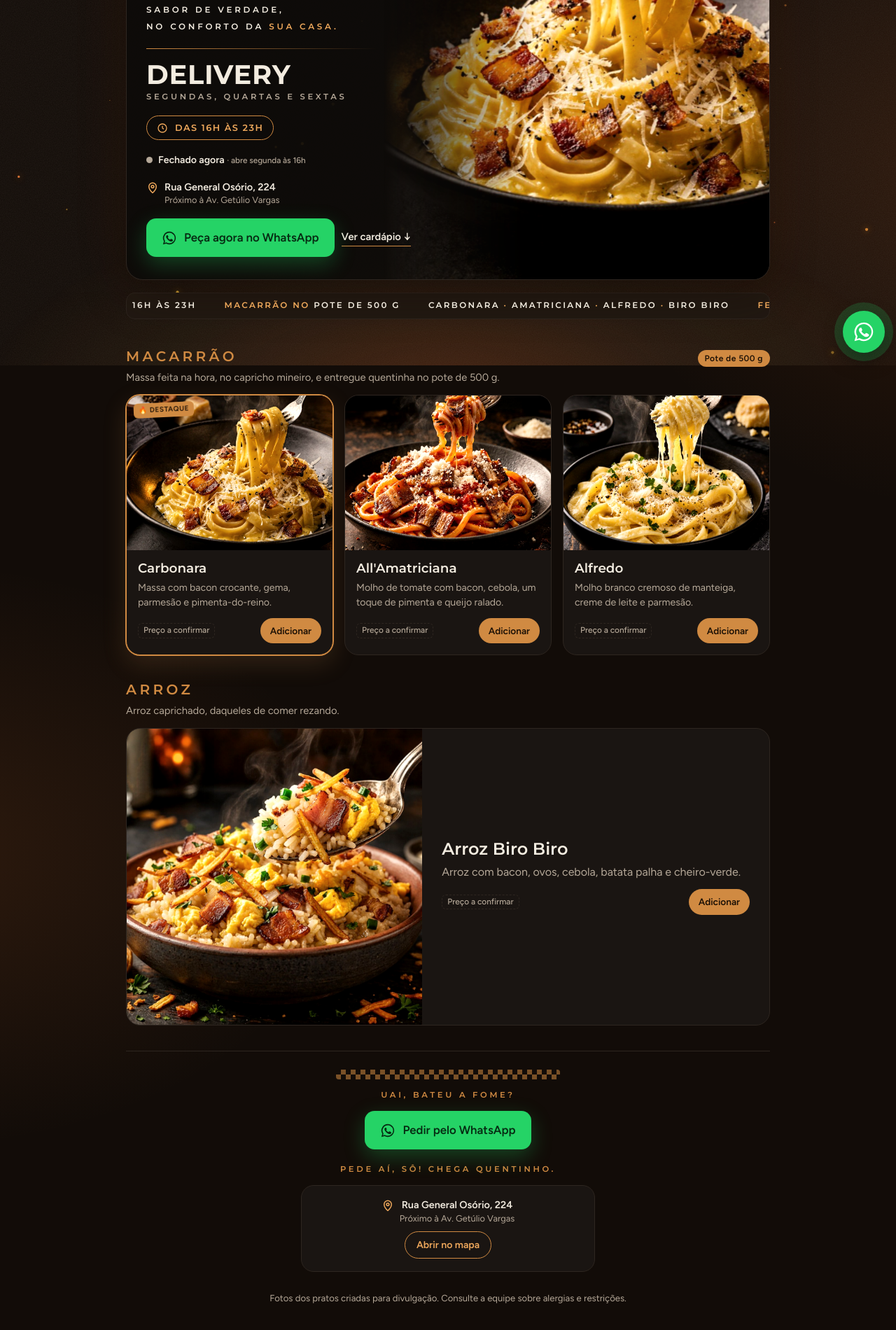
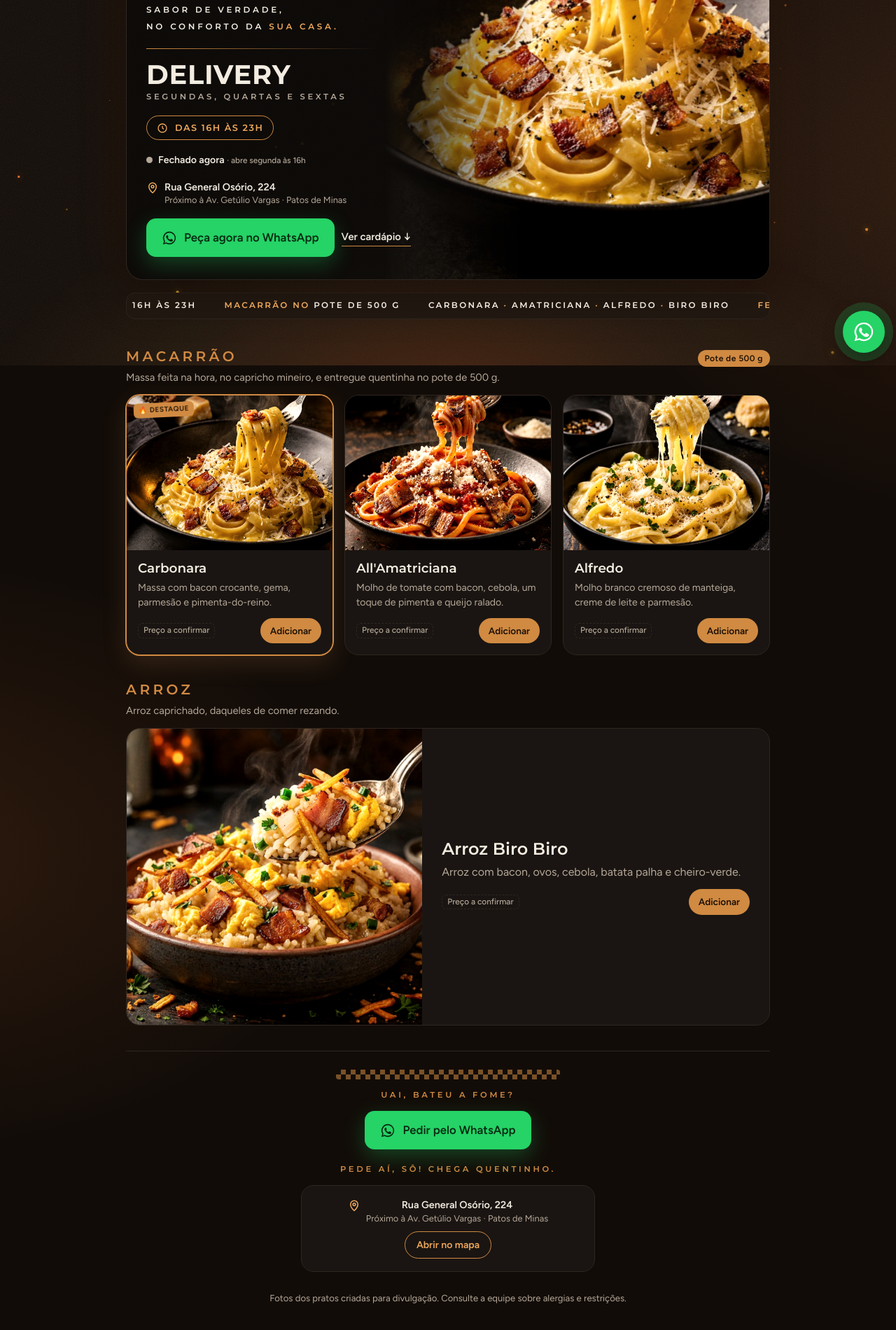
Before and after one commit to daianedossantosgondim/cardapio-nice-cafe, a plain HTML site: page index.html in a window 1280 px wide. Shown: the part 278-2178 px from the top of the page at 70% size. Drawn offline with Linux system fonts and the light colour scheme.

Commit message:
Mostra a cidade no endereço
Co-Authored-By: Claude Opus 5.5 <noreply@anthropic.com>
Claude-Session: https://claude.ai/code/session_01RZ52VyvBZRxbuiQCJtwUwC

```diff
--- a/index.html
+++ b/index.html
@@ -224,7 +224,7 @@ footer{margin-top:28px;color:var(--muted);font-size:.82rem;text-align:center}
         DAS 16H ÀS 23H
       </span>
       <span class="status" id="status"><i></i><span id="status-txt">Confira o horário</span></span>
-      <a class="end" href="https://www.google.com/maps/search/?api=1&query=Rua%20General%20Os%C3%B3rio%2C%20224%2C%20Patos%20de%20Minas%20-%20MG" target="_blank" rel="noopener"><svg viewBox="0 0 24 24" fill="none" stroke-width="2" stroke-linecap="round" stroke-linejoin="round" aria-hidden="true"><path d="M12 22s7-6.2 7-12a7 7 0 0 0-14 0c0 5.8 7 12 7 12Z"/><circle cx="12" cy="10" r="2.5"/></svg><span><b>Rua General Osório, 224</b><small>Próximo à Av. Getúlio Vargas</small></span></a>
+      <a class="end" href="https://www.google.com/maps/search/?api=1&query=Rua%20General%20Os%C3%B3rio%2C%20224%2C%20Patos%20de%20Minas%20-%20MG" target="_blank" rel="noopener"><svg viewBox="0 0 24 24" fill="none" stroke-width="2" stroke-linecap="round" stroke-linejoin="round" aria-hidden="true"><path d="M12 22s7-6.2 7-12a7 7 0 0 0-14 0c0 5.8 7 12 7 12Z"/><circle cx="12" cy="10" r="2.5"/></svg><span><b>Rua General Osório, 224</b><small>Próximo à Av. Getúlio Vargas · Patos de Minas</small></span></a>
       <div class="ctas"><a class="cta" id="cta-zap" target="_blank" rel="noopener"></a><a class="ver" href="#macarrao">Ver cardápio ↓</a></div>
     </div>
     <div class="hero-foto">
@@ -242,7 +242,7 @@ footer{margin-top:28px;color:var(--muted);font-size:.82rem;text-align:center}
     <a class="cta" id="cta-zap-2" target="_blank" rel="noopener"></a>
     <span class="caps peca">Pede aí, sô! Chega quentinho.</span>
     <div class="local">
-      <span class="end"><svg viewBox="0 0 24 24" fill="none" stroke-width="2" stroke-linecap="round" stroke-linejoin="round" aria-hidden="true"><path d="M12 22s7-6.2 7-12a7 7 0 0 0-14 0c0 5.8 7 12 7 12Z"/><circle cx="12" cy="10" r="2.5"/></svg><span><b>Rua General Osório, 224</b><small>Próximo à Av. Getúlio Vargas</small></span></span>
+      <span class="end"><svg viewBox="0 0 24 24" fill="none" stroke-width="2" stroke-linecap="round" stroke-linejoin="round" aria-hidden="true"><path d="M12 22s7-6.2 7-12a7 7 0 0 0-14 0c0 5.8 7 12 7 12Z"/><circle cx="12" cy="10" r="2.5"/></svg><span><b>Rua General Osório, 224</b><small>Próximo à Av. Getúlio Vargas · Patos de Minas</small></span></span>
       <a class="mapa" href="https://www.google.com/maps/search/?api=1&query=Rua%20General%20Os%C3%B3rio%2C%20224%2C%20Patos%20de%20Minas%20-%20MG" target="_blank" rel="noopener">Abrir no mapa</a>
     </div>
   </div>
```
